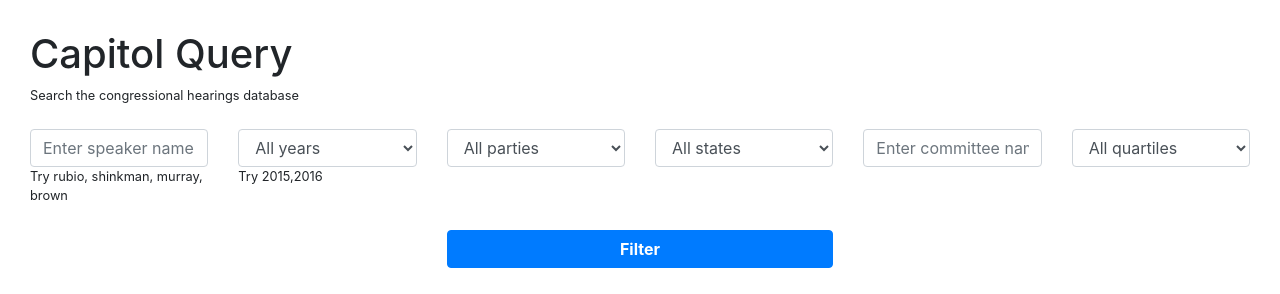
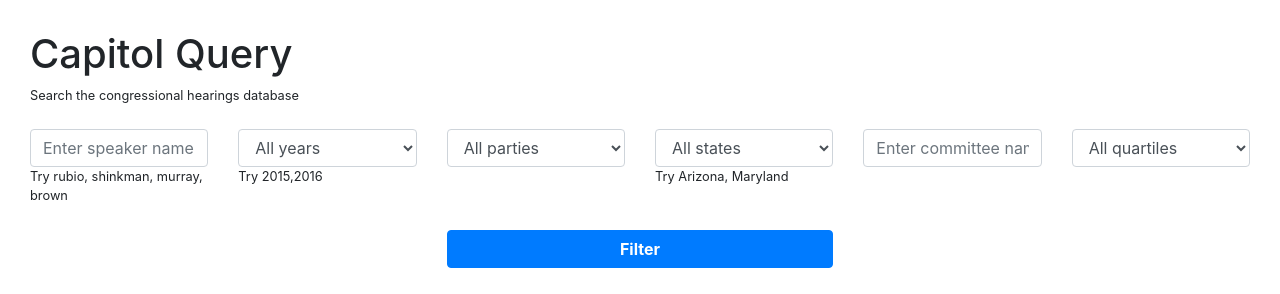
Before and after one commit to mevey/MVCclass, a Flask app: template templates/index.html in a window 1280 px wide. Shown: the top 294 px of the page. Run offline with Flask 2, Linux system fonts and the light colour scheme; the template is opened without the code that fills it, so the values that code supplies are empty; some libraries are stand-ins or nearby versions.

Commit message:
added suggestions

```diff
--- a/templates/index.html
+++ b/templates/index.html
@@ -41,6 +41,7 @@
 					<option value="{{state.name}}" {% if response.selected_state == state.name %}selected{%endif%}>{{state.name}}</option>
 					{% endfor %}
 				</select>
+				<small>Try Arizona, Maryland</small>
 			</div>
 			<div class="col-md-2">
 				<input class="form-control" type="text" placeholder="Enter committee name" value="{{response.selected_committee}}" id="committee"/>
```
